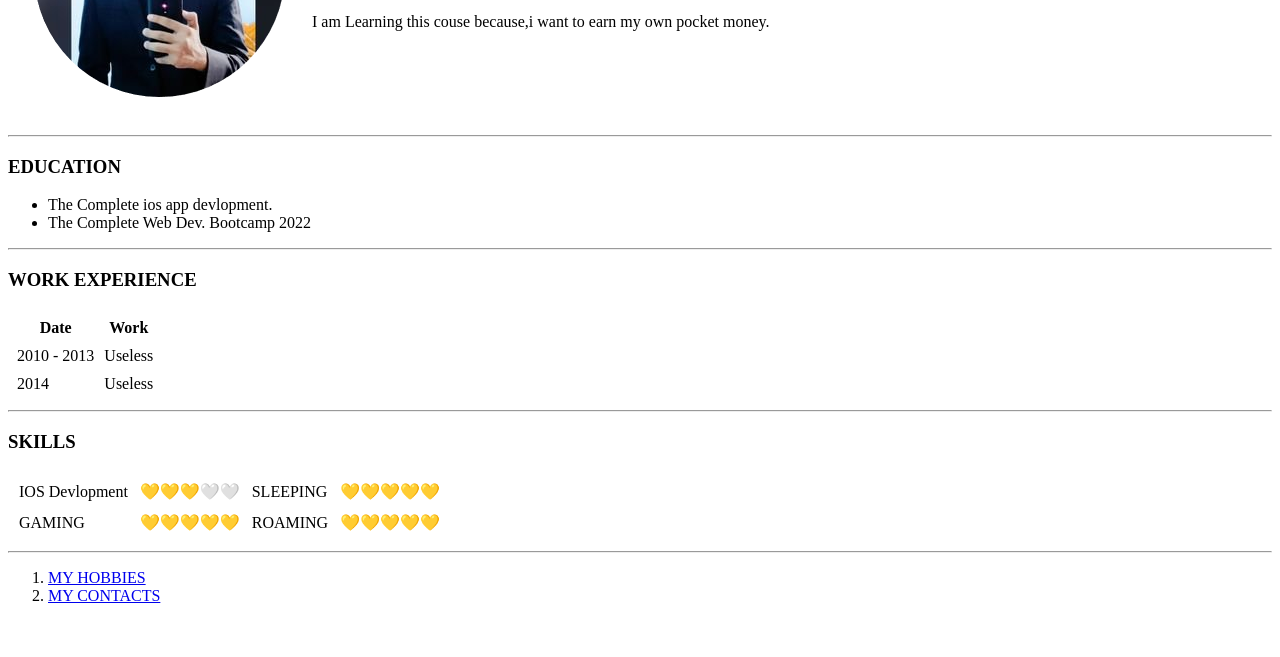
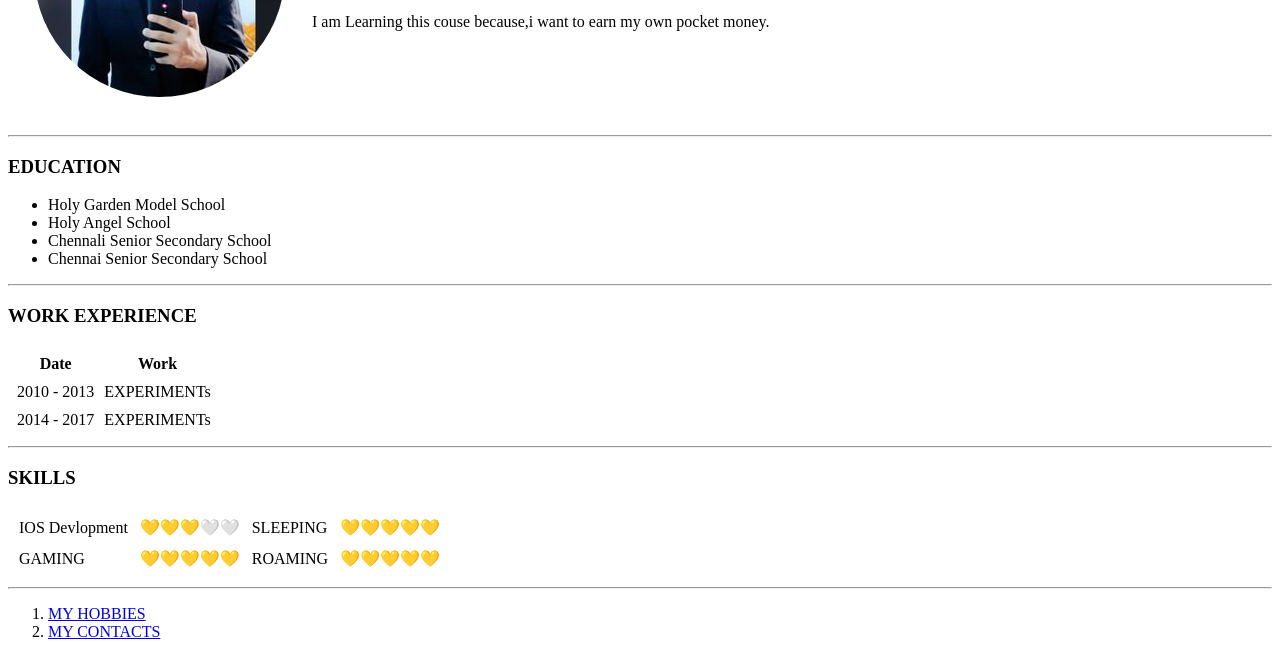
Before and after one commit to JunioR048/CV, a plain HTML site: page index.html in a window 1280 px wide. Shown: the part 188-845 px from the top of the page. Before the commit the page ends 809 px from the top, so only its background shows below. Drawn offline with Linux system fonts and the light colour scheme.

Commit message:
Update index.html

```diff
--- a/index.html
+++ b/index.html
@@ -20,8 +20,10 @@
   <hr />
   <h3> EDUCATION </h3>
   <ul>
-    <li>The Complete ios app devlopment.</li>
-    <li>The Complete Web Dev. Bootcamp 2022</li>
+    <li>Holy Garden Model School</li>
+    <li>Holy Angel School</li>
+    <li>Chennali Senior Secondary School</li>
+    <li>Chennai Senior Secondary School</li>
   </ul>
   <hr />
   <h3> WORK EXPERIENCE </h3>
@@ -32,11 +34,11 @@
     </tr>
     <tr>
       <td> 2010 - 2013</td>
-      <td>Useless</td>
+      <td>EXPERIMENTs</td>
     </tr>
     <tr>
-      <td>2014</td>
-      <td>Useless</td>
+      <td>2014 - 2017</td>
+      <td>EXPERIMENTs</td>
     </tr>
   </table>
   <hr />
```
